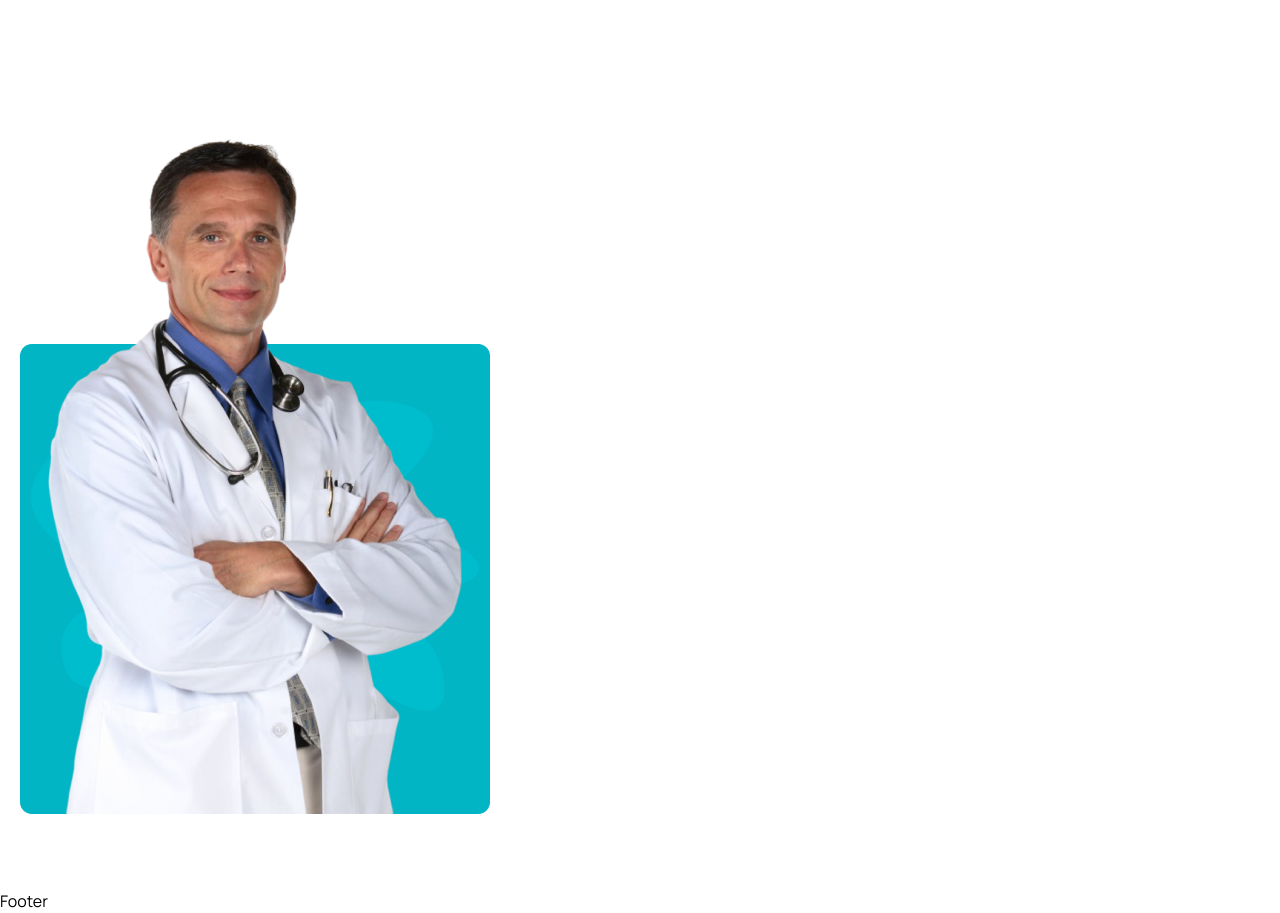
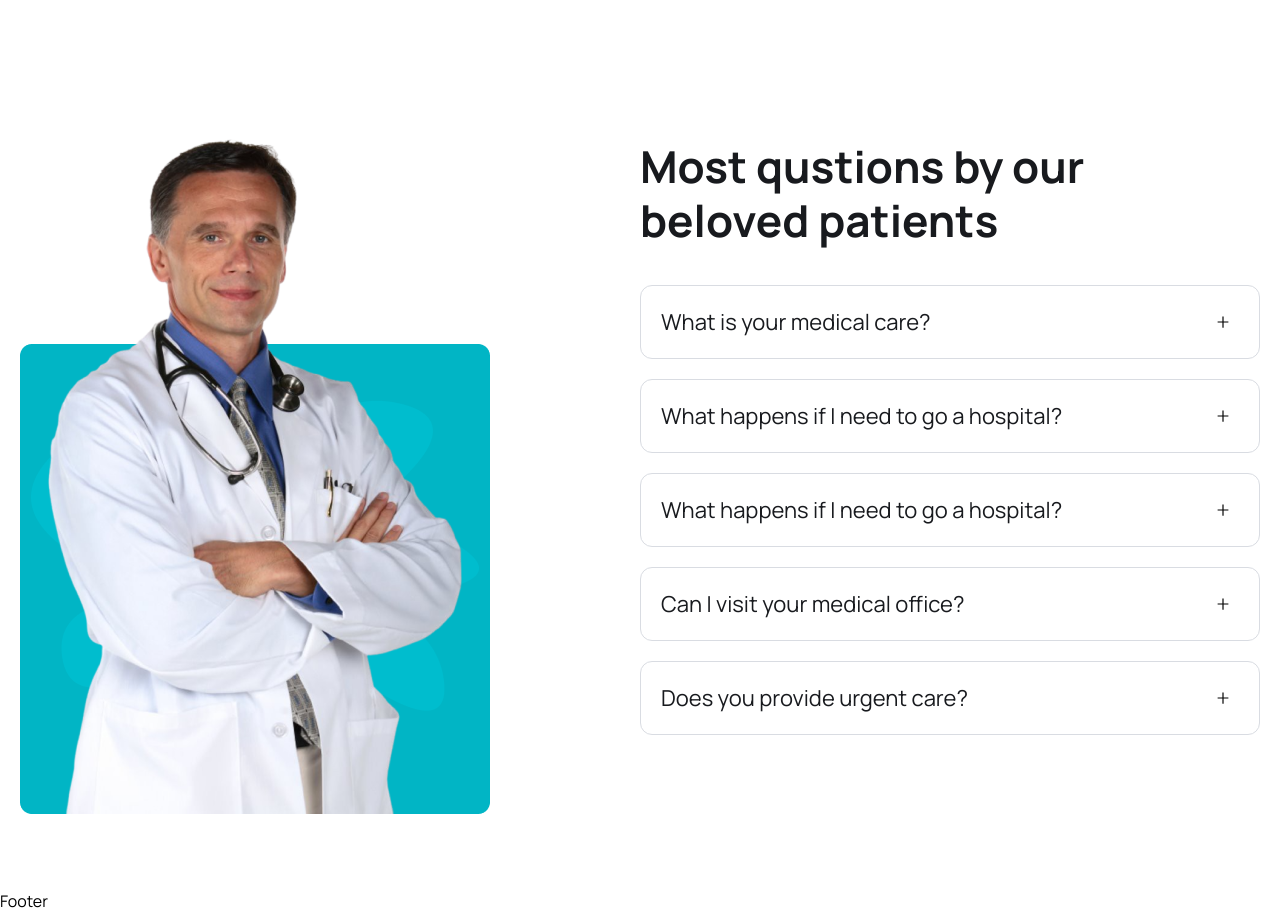
Before and after one commit to shagors/doctor-appointment, a React (Vite) app in the folder frontend/: page / in a window 1280 px wide. Shown: the part 4760-5673 px from the top of the page. Built offline with nearby package versions, Linux system fonts and the light colour scheme.

Commit message:
faq item pages design and components test

```diff
--- a/frontend/src/components/Faq/FaqItem.jsx
+++ b/frontend/src/components/Faq/FaqItem.jsx
@@ -1,5 +1,39 @@
-const FaqItem = () => {
-  return <div>FaqItem</div>;
+/* eslint-disable react/prop-types */
+import { useState } from "react";
+import { AiOutlineMinus, AiOutlinePlus } from "react-icons/ai";
+
+const FaqItem = ({ faq }) => {
+  const [isOpen, setIsOpen] = useState(false);
+
+  const toggleAccordion = () => {
+    setIsOpen(!isOpen);
+  };
+
+  return (
+    <div className="p-3 lg:p-5 rounded-[12px] border border-solid border-[#D9DCE2] mb-5 cursor-pointer">
+      <div
+        className="flex items-center justify-between gap-5"
+        onClick={toggleAccordion}>
+        <h4 className="text-[16px] lg:text-[22px] leading-7 lg:leading-8 text-headingColor">
+          {faq.question}
+        </h4>
+        <div
+          className={`${
+            isOpen && "bg-primaryColor text-white border-none"
+          } w-7 h-7 lg:w-8 lg:h-8 boder border-solid border-[#141F21] rounded flex items-center justify-center`}>
+          {isOpen ? <AiOutlineMinus /> : <AiOutlinePlus />}
+        </div>
+      </div>
+
+      {isOpen && (
+        <div className="mt-4">
+          <p className="text-[14px] lg:text-[16px] leading-6 lg:leading-7 font-[400] text-textColor">
+            {faq.content}
+          </p>
+        </div>
+      )}
+    </div>
+  );
 };
 
 export default FaqItem;
--- a/frontend/src/components/Faq/FaqList.jsx
+++ b/frontend/src/components/Faq/FaqList.jsx
@@ -1,7 +1,14 @@
 import { faqs } from "../../assets/data/faqs";
+import FaqItem from "./FaqItem";
 
 const FaqList = () => {
-  return <ul className="mt-[]">FaqList</ul>;
+  return (
+    <ul className="mt-[38px]">
+      {faqs.map((faq, index) => (
+        <FaqItem faq={faq} key={index} />
+      ))}
+    </ul>
+  );
 };
 
 export default FaqList;
--- a/frontend/src/pages/Home.jsx
+++ b/frontend/src/pages/Home.jsx
@@ -13,6 +13,7 @@ import { BsArrowRight } from "react-icons/bs";
 import About from "../components/About/About";
 import ServiceList from "../components/Services/ServiceList";
 import DoctorList from "../components/Doctors/DoctorList";
+import FaqList from "../components/Faq/FaqList";
 
 const Home = () => {
   return (
@@ -265,6 +266,11 @@ const Home = () => {
             <div className="w-1/2 hidden md:block">
               <img src={faqImg} alt="" />
             </div>
+
+            <div className="w-full md:w-1/2">
+              <h2 className="heading">Most qustions by our beloved patients</h2>
+              <FaqList />
+            </div>
           </div>
         </div>
       </section>
```
